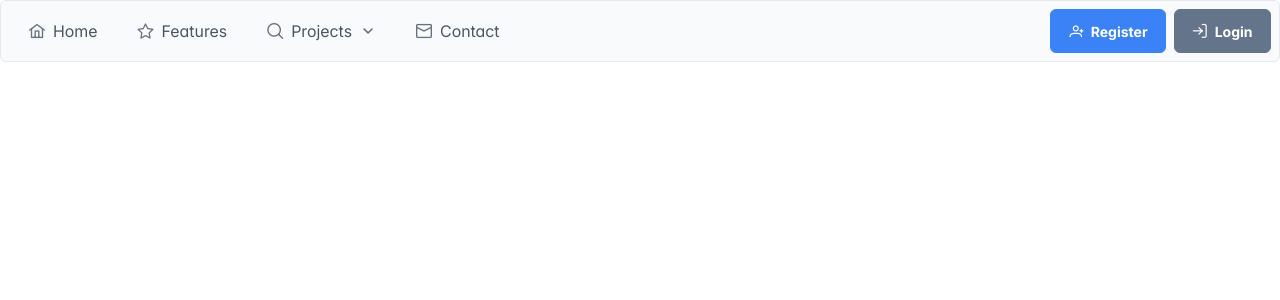
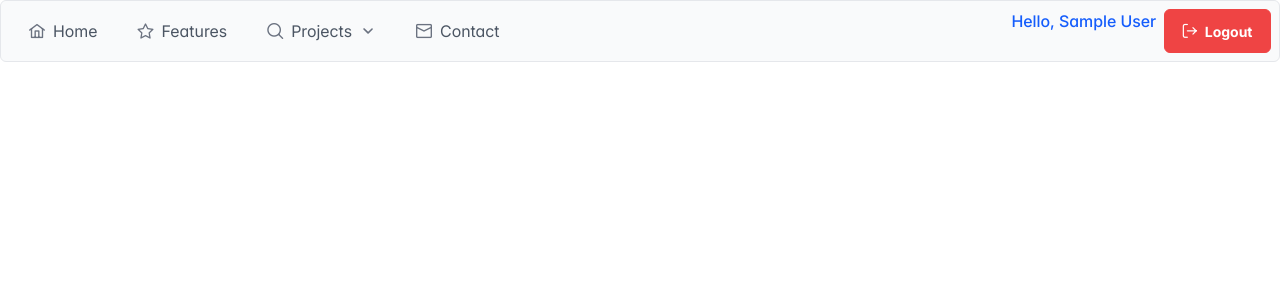
Before and after one commit to velraaj18/library-frontend, a React (Vite) app in the folder Library/: page / in a window 1280 px wide. Shown: the top 300 px of the page. Built offline with nearby package versions, Linux system fonts and the light colour scheme; sample sign-in values are in the browser's storage.

Commit message:
Some Additional Changes

```diff
--- a/Library/package.json
+++ b/Library/package.json
@@ -12,6 +12,7 @@
   "dependencies": {
     "@tailwindcss/vite": "^4.1.8",
     "axios": "^1.9.0",
+    "jwt-decode": "^4.0.0",
     "primeicons": "^7.0.0",
     "primereact": "^10.9.6",
     "react": "^19.1.0",
--- a/Library/src/App.tsx
+++ b/Library/src/App.tsx
@@ -1,24 +1,32 @@
-import Login from './components/Login';
-import { Register } from './components/Register';
+import Login from "./pages/Login";
+import { Register } from "./pages/Register";
 // App.tsx or main.tsx
-import 'primereact/resources/themes/lara-light-blue/theme.css';
-import 'primereact/resources/primereact.min.css';
-import 'primeicons/primeicons.css';
-import Home from './components/Home';
-import { BrowserRouter, Route, Routes } from 'react-router-dom';
+import "primereact/resources/themes/lara-light-blue/theme.css";
+import "primereact/resources/primereact.min.css";
+import "primeicons/primeicons.css";
+import Home from "./pages/Home";
+import { BrowserRouter, Route, Routes } from "react-router-dom";
+import ProtectedRoute from "./components/ProtectedRoute";
 
 const App = () => {
   return (
     <>
-        <BrowserRouter>
-          <Routes>
-            <Route path='/' element = {<Home/>}/>
-            <Route path='/register' element = {<Register/>} />
-            <Route path= '/login' element = {<Login/>} />
-          </Routes>
-        </BrowserRouter>
+      <BrowserRouter>
+        <Routes>
+          <Route
+            path="/"
+            element={
+              <ProtectedRoute>
+                <Home />
+              </ProtectedRoute>
+            }
+          />
+          <Route path="/register" element={<Register />} />
+          <Route path="/login" element={<Login />} />
+        </Routes>
+      </BrowserRouter>
     </>
-  )
-}
+  );
+};
 
-export default App
+export default App;
--- a/Library/src/components/NavBar.tsx
+++ b/Library/src/components/NavBar.tsx
@@ -1,17 +1,33 @@
-import { Menubar } from 'primereact/menubar';
-import type { MenuItem } from 'primereact/menuitem';
-import { Button } from 'primereact/button';
-import { useNavigate } from 'react-router-dom';
+import { Menubar } from "primereact/menubar";
+import type { MenuItem } from "primereact/menuitem";
+import { Button } from "primereact/button";
+import { useNavigate } from "react-router-dom";
+import { isTokenValid } from "../utils/auth";
+import { getUserFromToken } from "../utils/auth";
+import { useEffect, useState } from "react";
 
 const NavBar = () => {
+  const navigate = useNavigate();
 
-    const navigate  = useNavigate();
+  const [userName, setUserName] = useState<string | null>();
+
+  useEffect(() => {
+    const token = localStorage.getItem("token");
+    if (isTokenValid(token)) {
+      const user = getUserFromToken();
+      console.log(user);
+
+      setUserName(user?.name || null);
+    } else {
+      setUserName(null);
+    }
+  }, []);
 
   const items: MenuItem[] = [
     {
       label: "Home",
       icon: "pi pi-home",
-         command : () => navigate('/contact')
+      command: () => navigate("/contact"),
     },
     {
       label: "Features",
@@ -57,17 +73,41 @@ const NavBar = () => {
 
   // Buttons on the right-hand side
   const end = (
-    <div className=" flex gap-2">
-      <Button label="Register" icon="pi pi-user-plus" className="p-button-sm" onClick={() => navigate('/register')} />
-      <Button label="Login" icon="pi pi-sign-in" className="p-button-sm p-button-secondary" onClick={() => navigate('/login')} />
+    <div className="flex gap-2">
+      {userName ? (
+        <>
+          <span className="p-mr-2 font-medium text-blue-600">Hello, {userName}</span>
+          <Button
+            label="Logout"
+            icon="pi pi-sign-out"
+            className="p-button-sm p-button-danger"
+
+          />
+        </>
+      ) : (
+        <>
+          <Button
+            label="Register"
+            icon="pi pi-user-plus"
+            className="p-button-sm"
+            onClick={() => navigate('/register')}
+          />
+          <Button
+            label="Login"
+            icon="pi pi-sign-in"
+            className="p-button-sm p-button-secondary"
+            onClick={() => navigate('/login')}
+          />
+        </>
+      )}
     </div>
   );
 
   return (
-    <div className='card'>
-        <Menubar model={items} end= {end}/>
+    <div className="card">
+      <Menubar model={items} end={end} />
     </div>
-  )
-}
+  );
+};
 
-export default NavBar
+export default NavBar;
--- /dev/null
+++ b/Library/src/components/ProtectedRoute.tsx
@@ -0,0 +1,11 @@
+// components/ProtectedRoute.tsx
+import { Navigate } from "react-router-dom";
+import { isTokenValid } from "../utils/auth";
+import type { JSX } from "react";
+
+const ProtectedRoute = ({ children }: { children: JSX.Element }) => {
+  const token = localStorage.getItem("token");
+  return isTokenValid(token) ? children : <Navigate to="/login" />;
+};
+
+export default ProtectedRoute;
--- a/Library/src/components/Home.tsx
+++ b/Library/src/pages/Home.tsx
@@ -1,6 +1,6 @@
 import { Button } from "primereact/button";
 import { useNavigate } from "react-router-dom";
-import NavBar from "./NavBar";
+import NavBar from "../components/NavBar";
 
 const Home = () => {
   const navigate = useNavigate();
--- a/Library/src/components/Login.tsx
+++ b/Library/src/pages/Login.tsx
@@ -7,8 +7,8 @@ import { Toast } from "primereact/toast";
 import { Card } from "primereact/card";
 import { InputText } from "primereact/inputtext";
 import { Button } from "primereact/button";
-import { Message } from "primereact/message";
 import { Password } from "primereact/password";
+import type { User } from "../interface/User";
 
 const Login = () => {
   const navigate = useNavigate();
@@ -19,8 +19,6 @@ const Login = () => {
     email: "",
     password: "",
   });
-
-
 
   const handleChange = (e: React.ChangeEvent<HTMLInputElement>) => {
     e.preventDefault();
@@ -37,14 +35,20 @@ const Login = () => {
         "http://localhost:5001/api/auth/login",
         formData
       );
+
+      localStorage.setItem("token", response.data.jwtToken);
+      localStorage.setItem("user", JSON.stringify(response.data.user));
+
       toast.current?.show({
         severity: "success",
         detail: response.data.message || "Logged in successfully",
         summary: "success",
         life: 5000,
       });
-      console.log(response.data.message)
+
+      console.log(response.data.message);
       setFormData({ email: "", password: "" }); // Clear form
+      navigate("/");
     } catch (error: any) {
       toast.current?.show({
         severity: "error",
@@ -52,7 +56,7 @@ const Login = () => {
         summary: "error",
         life: 5000,
       });
-      console.log(error.response?.data?.message)
+      console.log(error.response?.data?.message);
     }
   };
 
--- /dev/null
+++ b/Library/src/utils/auth.ts
@@ -0,0 +1,31 @@
+// utils/auth.ts
+import {jwtDecode }from "jwt-decode";
+
+interface TokenPayload {
+  exp: number;
+  iat: number;
+  id: string;
+  email: string;
+  name:string;
+}
+
+export const isTokenValid = (token: string | null): boolean => {
+  if (!token) return false;
+  try {
+    const decoded = jwtDecode<TokenPayload>(token);
+    return decoded.exp > Date.now() / 1000;
+  } catch {
+    return false;
+  }
+};
+
+
+export const getUserFromToken = () : TokenPayload | null => {
+const token = localStorage.getItem("token");
+  if (!token) return null;
+  try {
+    return jwtDecode<TokenPayload>(token);
+  } catch {
+    return null;
+  }
+}
```
Also changed, not shown: Library/src/pages/Register.tsx (renamed from Library/src/components/Register.tsx), 1 other file (tests, documents, lock files or other folders). Lines whose indentation alone changed are shown as unchanged.
